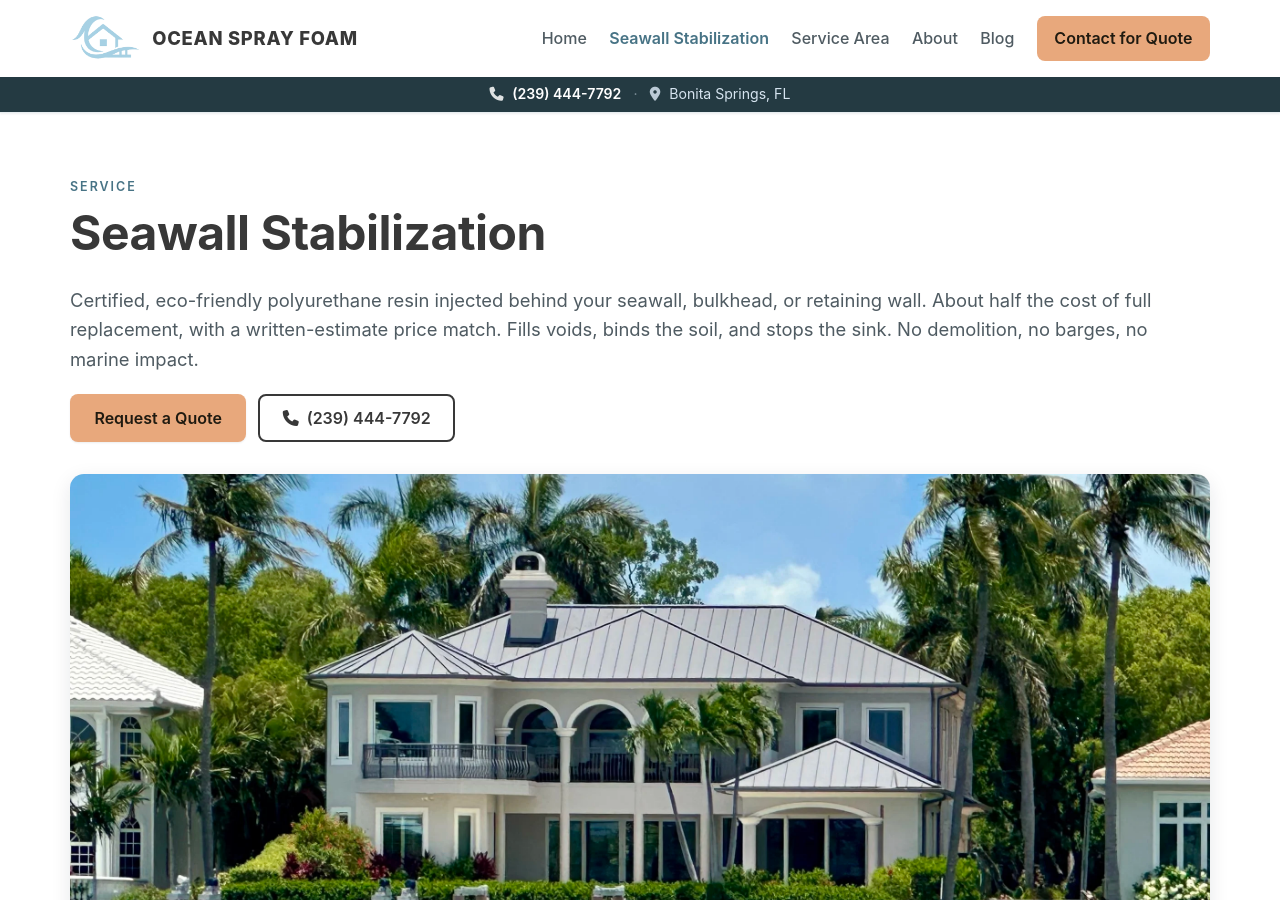
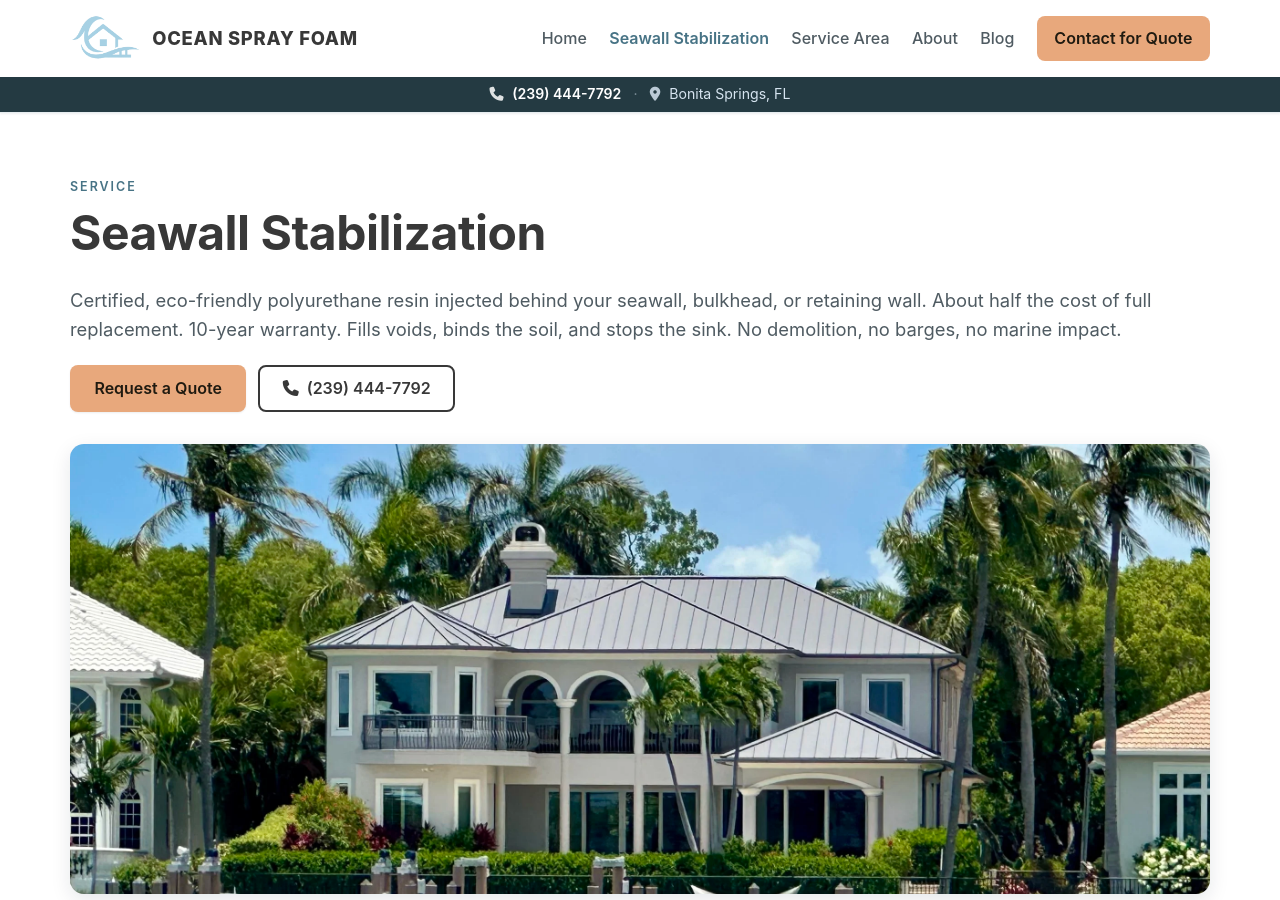
Before and after one commit to jaxlee-digital/oceansprayfl, a Jekyll site: the page built from _services/seawall-stabilization.md, in a window 1280 px wide and 900 px high. Built offline with Jekyll 4.4.1, drawn with Linux system fonts in a browser that asks for light colours; some of the changed text lies outside the part shown.

Commit message:
Add 10-year warranty + property value angle across site

```diff
--- a/_data/seo_services.yml
+++ b/_data/seo_services.yml
@@ -111,6 +111,7 @@
     - step: "Verification and cleanup"
       detail: "We re-sound the cap, confirm no remaining voids, patch the ports flush, and leave the property clean."
   trust_signals:
+    - "10-year written warranty on every stabilization job"
     - "Certified eco-friendly polyurethane resin, safe for marine ecosystems"
     - "Family-owned, Bonita Springs based, fully insured"
     - "Free assessments across Southwest Florida"
--- a/_data/services.yml
+++ b/_data/services.yml
@@ -5,10 +5,12 @@
     Certified, eco-friendly polyurethane injection behind your
     seawall, bulkhead, or retaining wall. Fills voids, reinforces
     the soil column, and stops the sink — at about half the cost
-    of full seawall replacement. Free assessments across SWFL.
+    of full seawall replacement. 10-year warranty. Free assessments
+    across SWFL.
   url: /services/seawall-stabilization/
   cover: /assets/images/services/seawall-cover.jpg
   bullets:
+    - 10-year written warranty
     - Void filling behind seawall caps
     - Soil reinforcement and binding
     - Weep hole and drainage installation
--- a/_layouts/home.html
+++ b/_layouts/home.html
@@ -20,6 +20,7 @@
       </a>
     </p>
     <ul class="hero__trust">
+      <li><i class="fa-solid fa-certificate" aria-hidden="true"></i> 10-year written warranty</li>
       <li><i class="fa-solid fa-leaf" aria-hidden="true"></i> Eco-certified resin</li>
       <li><i class="fa-solid fa-bolt" aria-hidden="true"></i> Fast-curing, minimal disruption</li>
       <li><i class="fa-solid fa-piggy-bank" aria-hidden="true"></i> ~50% less than seawall replacement</li>
--- a/_services/seawall-stabilization.md
+++ b/_services/seawall-stabilization.md
@@ -4,9 +4,8 @@
 summary: >-
   Certified, eco-friendly polyurethane resin injected behind your
   seawall, bulkhead, or retaining wall. About half the cost of full
-  replacement, with a written-estimate price match. Fills voids,
-  binds the soil, and stops the sink. No demolition, no barges, no
-  marine impact.
+  replacement. 10-year warranty. Fills voids, binds the soil, and
+  stops the sink. No demolition, no barges, no marine impact.
 order: 1
 ---
 
@@ -139,9 +138,14 @@
 
 ## Key advantages
 
+- **10-year warranty.** Every stabilization job is backed by a
+  written 10-year warranty. Not a verbal promise — a document.
 - **About half the cost of replacement,** with a written-estimate
   price match against any licensed Florida polyurethane
   contractor.
+- **Protects your property value.** A failing seawall is visible
+  at inspection and tanks waterfront value fast. Stabilization
+  closes that risk before it hits the listing.
 - **Doubles the life of your wall.** A stabilized wall keeps
   working for decades instead of being torn out at year 15 or 20.
 - **Lightweight and strong.** Stabilizes soil without adding
```
